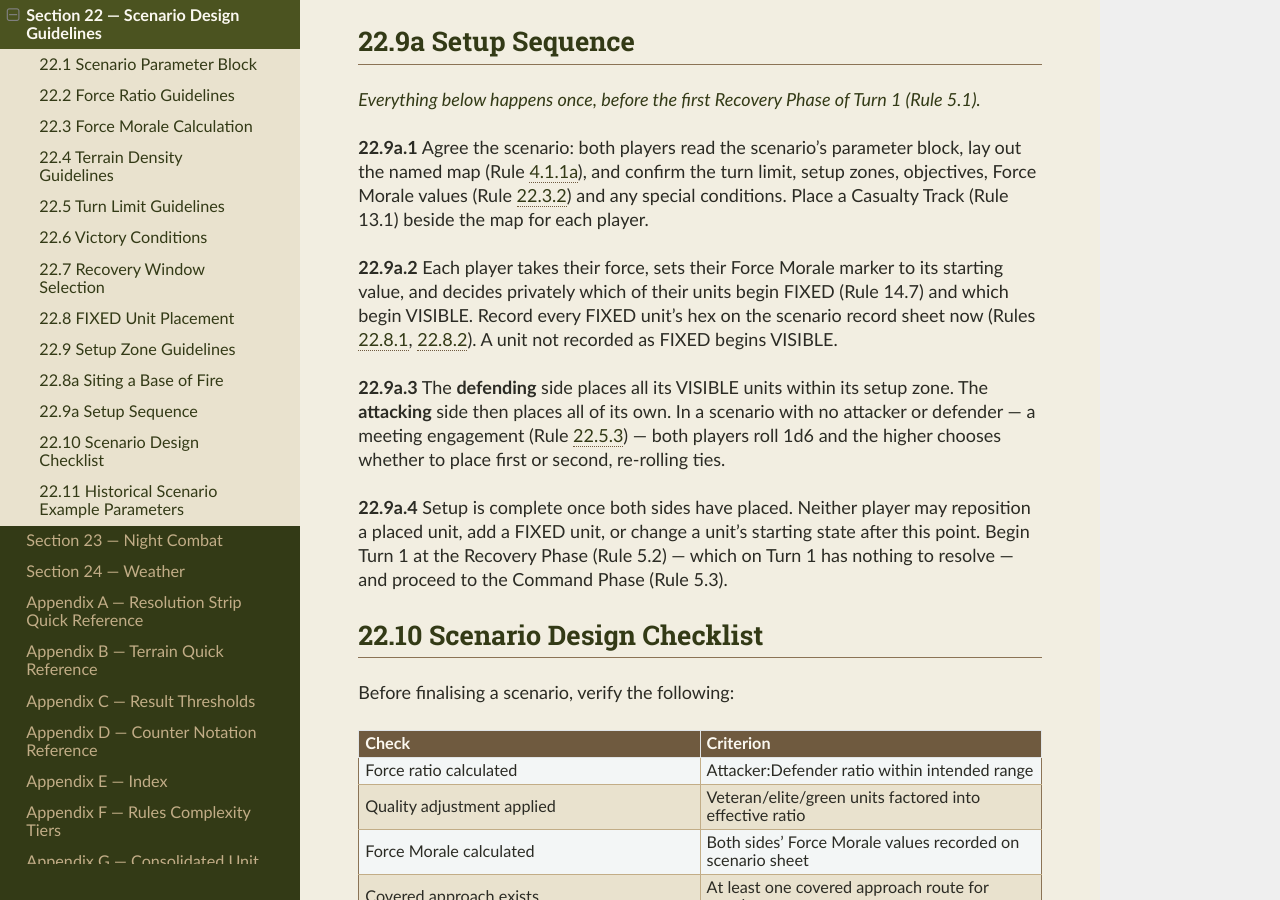
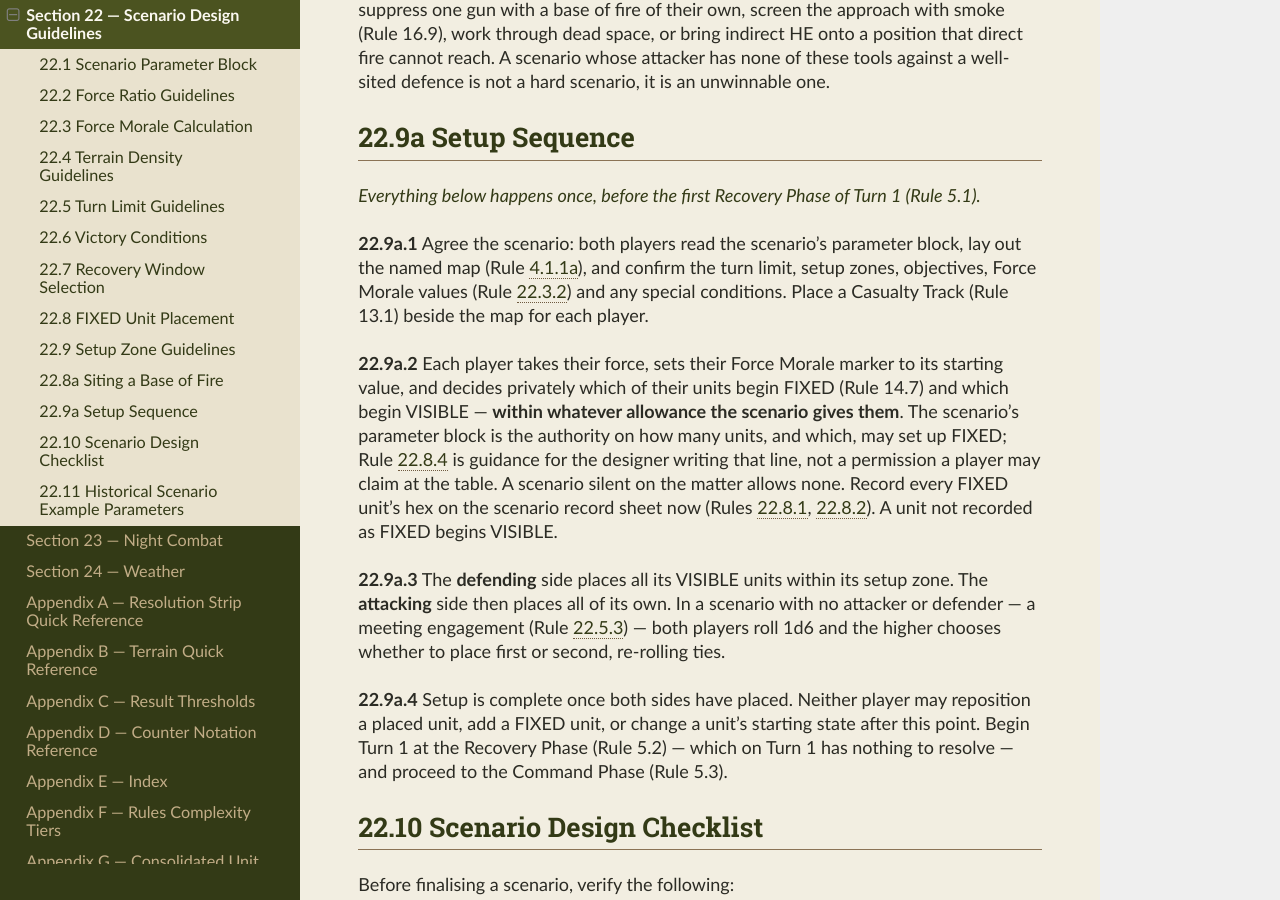
Before and after one commit to spugnoid/wdr-wargame, a Sphinx documentation site: the page built from docs/source/section_22__scenario_design_guidelines.rst, in a window 1280 px wide and 900 px high, scrolled down 6781 px. Built offline with Sphinx 7.4.7 and the Read the Docs theme 3.1.0, drawn with Linux system fonts in a browser that asks for light colours; some of the changed text lies outside the part shown.

Commit message:
Make the scenario authoritative on FIXED; quality multipliers do not stack
Two designer rulings.

Quality multipliers (22.2.4). Rule 22.2.3 gives veteran units a 1.5x
ratio multiplier and 22.2.4 counts a vehicle as 2 (a heavy tank as 3),
with nothing saying whether both apply to a veteran-crewed tank. They do
not: the vehicle counts already account for crew quality, 22.2.3 is
infantry-only, and a veteran Panzer IV counts 2.

FIXED placement. Three rules granted three different permissions:

  14.7.1  "FIXED units are units assigned to prepared positions before
          the scenario begins. They have no counter on the map and no
          blind marker."
  22.8.4  a table of per-scenario-type allowances -- an Assault
          defender "may place all units as FIXED", a meeting engagement
          "up to half"
  22.9a.2 (as I wrote it) "each player ... decides privately which of
          their units begin FIXED"
  22.11   "Soviets may place DP-28 team as FIXED"

FIXED is the hidden-setup state, and how much of it a side gets is a
property of the scenario, not a standing entitlement. 22.9a.2 now defers
to the scenario's parameter block and says a scenario silent on the
matter allows none; 22.8.4 is relabelled as guidance for the designer
writing that line rather than a permission a player can claim at the
table. 22.11's line is then simply that scenario's allowance, which was
always consistent.

sphinx -W clean.

Co-Authored-By: Claude Opus 5 <noreply@anthropic.com>
Claude-Session: https://claude.ai/code/session_015yXELFrfaqQ4wwWFdrsDSf

```diff
--- a/docs/source/section_22__scenario_design_guidelines.rst
+++ b/docs/source/section_22__scenario_design_guidelines.rst
@@ -106,13 +106,13 @@ Every scenario sheet must include the following parameters. Players read these b
 
    **Example:** 2 veteran German squads count as 2 × 1.5 = 3.0 effective units for ratio purposes, worth exactly as much as 5 green Soviet conscript squads at 5 × 0.6 = 3.0.
 
-**22.2.4**  Vehicle units count as 2 combat units for ratio purposes at tactical scale. A heavy tank (Tiger, KV-1) counts as 3.
+**22.2.4**  Vehicle units count as 2 combat units for ratio purposes at tactical scale. A heavy tank (Tiger, KV-1) counts as 3. These values already account for crew quality: Rule 22.2.3's multipliers apply to infantry only and are **never** applied on top of a vehicle's count. A veteran-crewed Panzer IV counts 2, not 3.
 
 .. container:: rule-guide
 
    **Why:** A single tank brings vastly more firepower and battlefield impact than a single infantry squad, so weighting it at 2 (or 3 for a heavy tank) keeps the force ratio meaningful when comparing mixed infantry-and-armour forces rather than treating every counter as equivalent.
 
-   **Example:** A defending force of 3 infantry squads plus 1 Tiger tank counts as 3 + 3 = 6 effective combat units for ratio purposes, not just 4.
+   **Example:** A defending force of 3 regular infantry squads plus 1 Tiger counts 3 + 3 = 6. Had the Tiger been veteran-crewed it would still count 3 — the quality multiplier of Rule 22.2.3 is not applied to it.
 
 22.3  Force Morale Calculation
 -------------------------------
@@ -439,7 +439,7 @@ Every scenario sheet must include the following parameters. Players read these b
 
    **Example:** A defender cannot place a FIXED HMG team deep inside the attacker's own setup zone unless the scenario explicitly calls for that kind of infiltration ambush — normally, FIXED units stay within the defender's own designated zone.
 
-**22.8.4**  Guidelines for FIXED unit placement by scenario type:
+**22.8.4**  Guidelines for the *designer* setting a scenario's FIXED allowance by scenario type. What a player may actually do is whatever the finished parameter block says (Rule 22.9a.2):
 
 .. container:: rule-guide
 
@@ -541,7 +541,7 @@ Every scenario sheet must include the following parameters. Players read these b
 
    **Example:** Both players confirm they are playing a 4-turn scenario on a 6 × 6 map with the German objective at E3 before a single counter is placed.
 
-**22.9a.2**  Each player takes their force, sets their Force Morale marker to its starting value, and decides privately which of their units begin FIXED (Rule 14.7) and which begin VISIBLE. Record every FIXED unit's hex on the scenario record sheet now (Rules 22.8.1, 22.8.2). A unit not recorded as FIXED begins VISIBLE.
+**22.9a.2**  Each player takes their force, sets their Force Morale marker to its starting value, and decides privately which of their units begin FIXED (Rule 14.7) and which begin VISIBLE — **within whatever allowance the scenario gives them**. The scenario's parameter block is the authority on how many units, and which, may set up FIXED; Rule 22.8.4 is guidance for the designer writing that line, not a permission a player may claim at the table. A scenario silent on the matter allows none. Record every FIXED unit's hex on the scenario record sheet now (Rules 22.8.1, 22.8.2). A unit not recorded as FIXED begins VISIBLE.
 
 .. container:: rule-guide
 
```
